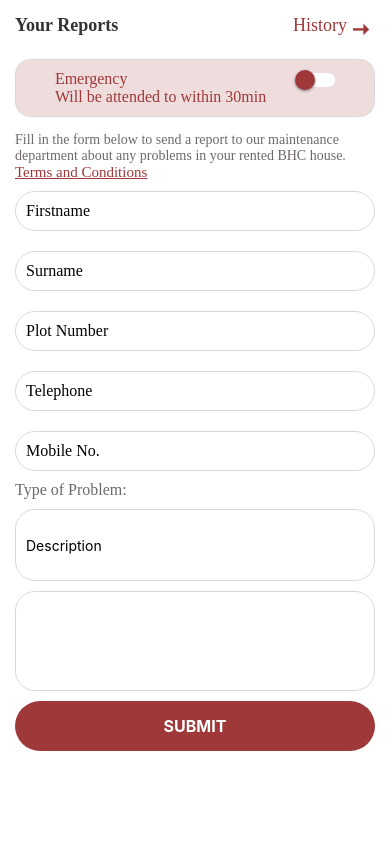
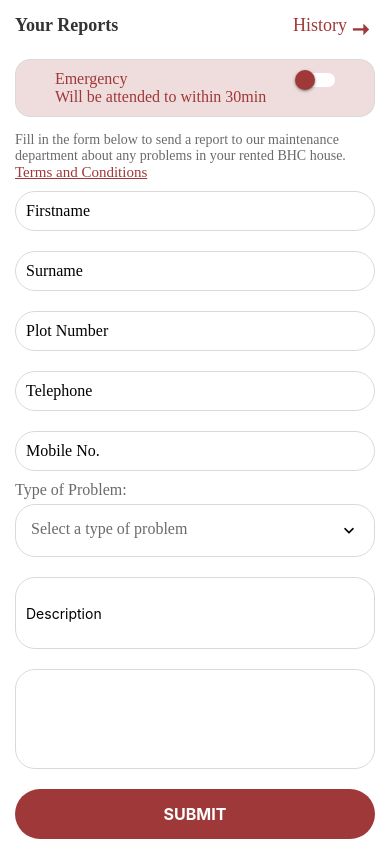
Before and after one commit to GovanDBT/BHC-App, a React Native app: screen / in a window 390 px wide. Built offline with nearby package versions, Linux system fonts and the light colour scheme.

Commit message:
create picker item button

```diff
--- a/app/components/AppPicker.js
+++ b/app/components/AppPicker.js
@@ -13,6 +13,8 @@ import AppText from "../components/AppText";
 import Screen from "../screens/Screen";
 import defaultStyles from "../config/styles";
 import PickerItem from "./PickerItem";
+import AppButton from "./AppButton";
+import colors from "../config/colors";
 
 function AppPicker({ icon, items, onSelectItem, placeholder, selectedItem }) {
   const [modalVisible, setModalVisible] = useState(false);
@@ -44,7 +46,7 @@ function AppPicker({ icon, items, onSelectItem, placeholder, selectedItem }) {
       </TouchableWithoutFeedback>
       <Modal visible={modalVisible} animationType="slide">
         <Screen>
-          <Button title="Close" onPress={() => setModalVisible(false)} />
+          <AppButton title="Close" onPress={() => setModalVisible(false)} />
           <FlatList
             data={items}
             keyExtractor={(item) => item.value.toString()}
@@ -71,13 +73,12 @@ const styles = StyleSheet.create({
     flexDirection: "row",
     width: "100%",
     padding: 15,
-    marginVertical: 10,
   },
   icon: {
     marginRight: 10,
   },
   placeholder: {
-    color: defaultStyles.colors.medium,
+    color: colors.lightTextColor,
     flex: 1,
   },
   text: {
--- a/app/components/PickerItem.js
+++ b/app/components/PickerItem.js
@@ -1,19 +1,31 @@
 import React from "react";
-import { TouchableOpacity, StyleSheet } from "react-native";
+import { TouchableOpacity, StyleSheet, View } from "react-native";
 import AppText from "./AppText";
+import colors from "../config/colors";
 
 function PickerItem({ label, onPress }) {
   return (
     <TouchableOpacity onPress={onPress}>
-      <AppText style={styles.text}>{label}</AppText>
+      <View style={styles.text}>
+        <AppText style={styles.textProblems}>{label}</AppText>
+      </View>
     </TouchableOpacity>
   );
 }
 
 const styles = StyleSheet.create({
   text: {
-    padding: 20,
+    alignItems: "center",
+    padding: 15,
+    marginVertical: 10,
+    borderWidth: 1,
+    borderRadius: 20,
+    borderColor: colors.inputBorderColor,
+    // backgroundColor: colors.primary,
   },
+  textProblems: {
+    color: colors.textColor,
+  }
 });
 
 export default PickerItem;
--- a/app/screens/MaintenanceScreen.js
+++ b/app/screens/MaintenanceScreen.js
@@ -15,10 +15,17 @@ import AppText from "../components/AppText";
 import colors from "../config/colors";
 import { AppForm, AppFormField, SubmitButton } from "../components/forms";
 import AppTextInput from "../components/AppTextInput";
+import AppPicker from "../components/AppPicker";
 
 // NOTE:
 // const [isEnabled, setIsEnabled] = useState(false);
 // const toggleSwitch = () => setIsEnabled((previousState) => !previousState);
+
+const reportProblems = [
+  { label: "Appliances", value: 1 },
+  { label: "Appliances", value: 2 },
+  { label: "Appliances", value: 3 },
+];
 
 function MaintenanceScreen(props) {
   return (
@@ -103,6 +110,12 @@ function MaintenanceScreen(props) {
           />
           <AppText style={styles.problemType}>Type of Problem:</AppText>
 
+          <View style={styles.picker}>
+            <AppPicker
+              items={reportProblems}
+              placeholder={"Select a type of problem"}
+            />
+          </View>
 
           <AppTextInput
             style={styles.description}
@@ -167,20 +180,29 @@ const styles = StyleSheet.create({
   },
   problemType: {
     color: colors.lightTextColor,
+    marginBottom: 5,
   },
   description: {
     height: 50,
     alignItems: "center",
+
   },
   camera: {
-    width: '100%',
+    width: "100%",
     height: 100,
     borderWidth: 1,
     borderColor: colors.inputBorderColor,
     borderRadius: 20,
     padding: 10,
+    marginVertical: 10,
+  },
+  picker: {
+    borderWidth: 1,
+    borderColor: colors.inputBorderColor,
+    borderRadius: 20,
+    marginBottom: 10,
 
-  }
+  },
 });
 
 export default MaintenanceScreen;
```
